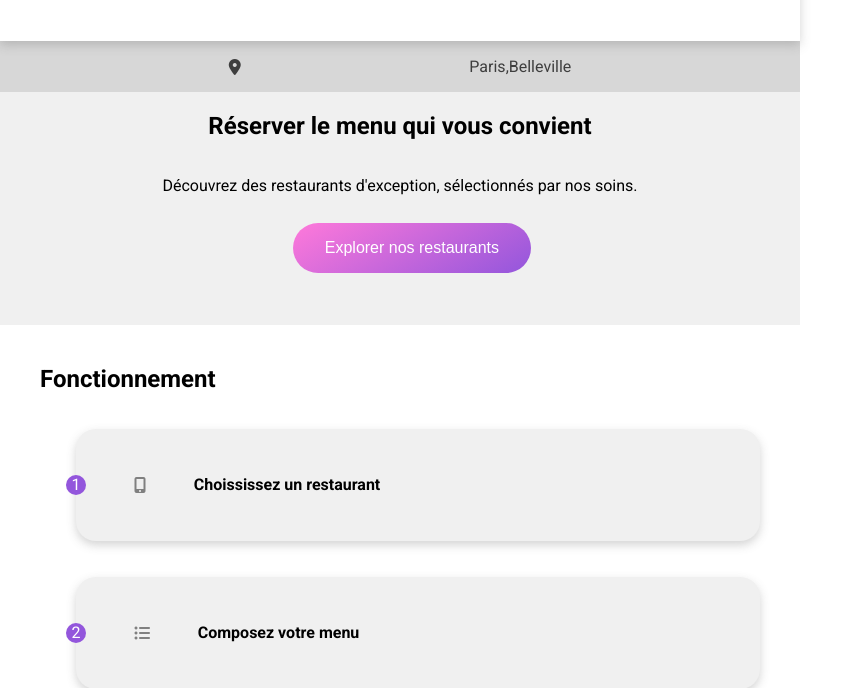
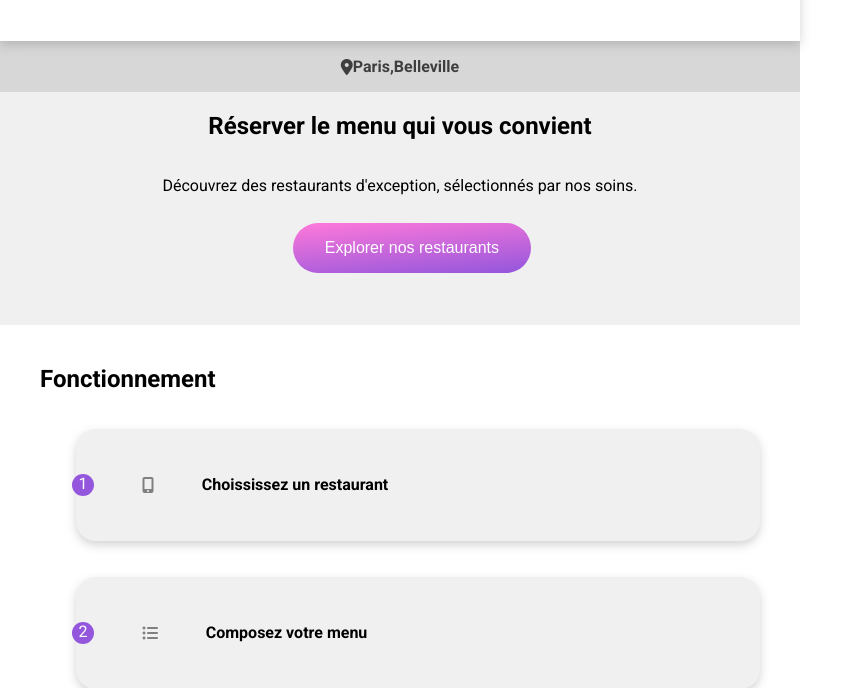
Before and after one commit to MaxR-Sheep/Projet_oh_my_food, a website: page index.html in a window 1280 px wide. Shown: the part 112-800 px from the top of the page, without its empty margins (0-866 px from the left). Drawn offline with Linux system fonts and the light colour scheme; a web font is replaced by a local one.

Commit message:
maj couleur bouton

```diff
--- a/sass/Base/bases.scss
+++ b/sass/Base/bases.scss
@@ -31,7 +31,8 @@ body{
     @include flex_center;
     background-color: darken($fond-color, $amount: 10%);
     width: 100%;
-    justify-content: space-evenly;
+    font-weight: 600;
+    justify-content: center;
     color: darken($fond-color, $amount: 70%);
     }
     &__h2 {
@@ -60,7 +61,7 @@ body{
         @include icone (7%);
     }
     &__flex:hover{
-        background-color:lighten($color: $color-primary, $amount: 30%) ;
+        background-color:lighten($color: $color-primary, $amount: 35%) ;
     }
 }
 
--- a/sass/utils/mixin.scss
+++ b/sass/utils/mixin.scss
@@ -21,15 +21,16 @@
     background-color: $color-primary;
     border-radius: $radius;
     color: $color ;
-    width: $size*2;
-    height: $size*2;
+    width: ($size*2) +2;
+    height: ($size*2) +2;
     text-align: center;
-    margin: 0 0 0 (- $size);
+    font-weight: 400;
+    margin: 0 0 0 (- $size +6);
 
 }
 
 @mixin couleur {
-    background: linear-gradient(-30deg, $color-primary, $color-secondary);
+    background: linear-gradient(-5deg, $color-primary, $color-secondary);
 }
 
 @mixin flex_center{
@@ -65,14 +66,14 @@
 }
 
 @mixin new_volant($color: $color-tertiary) {
-    color: darken($color, $amount: 10%);
-    background-color:lighten($color, 15%);
-    width: 15%;
+    color:darken($color, 35%);
+    background-color:$color;
+    width: 18%;
     border-radius: 3px;
-    font-size: smaller;
+    font-size: 13px;
     font-weight: bolder;
     padding: 2%;
     position: absolute;
-    margin: 2%;
-    margin-left: 62%;
+    margin: 4%;
+    margin-left: 65%;
 }
```
Also changed, not shown: css/style.css, 1 other file.
